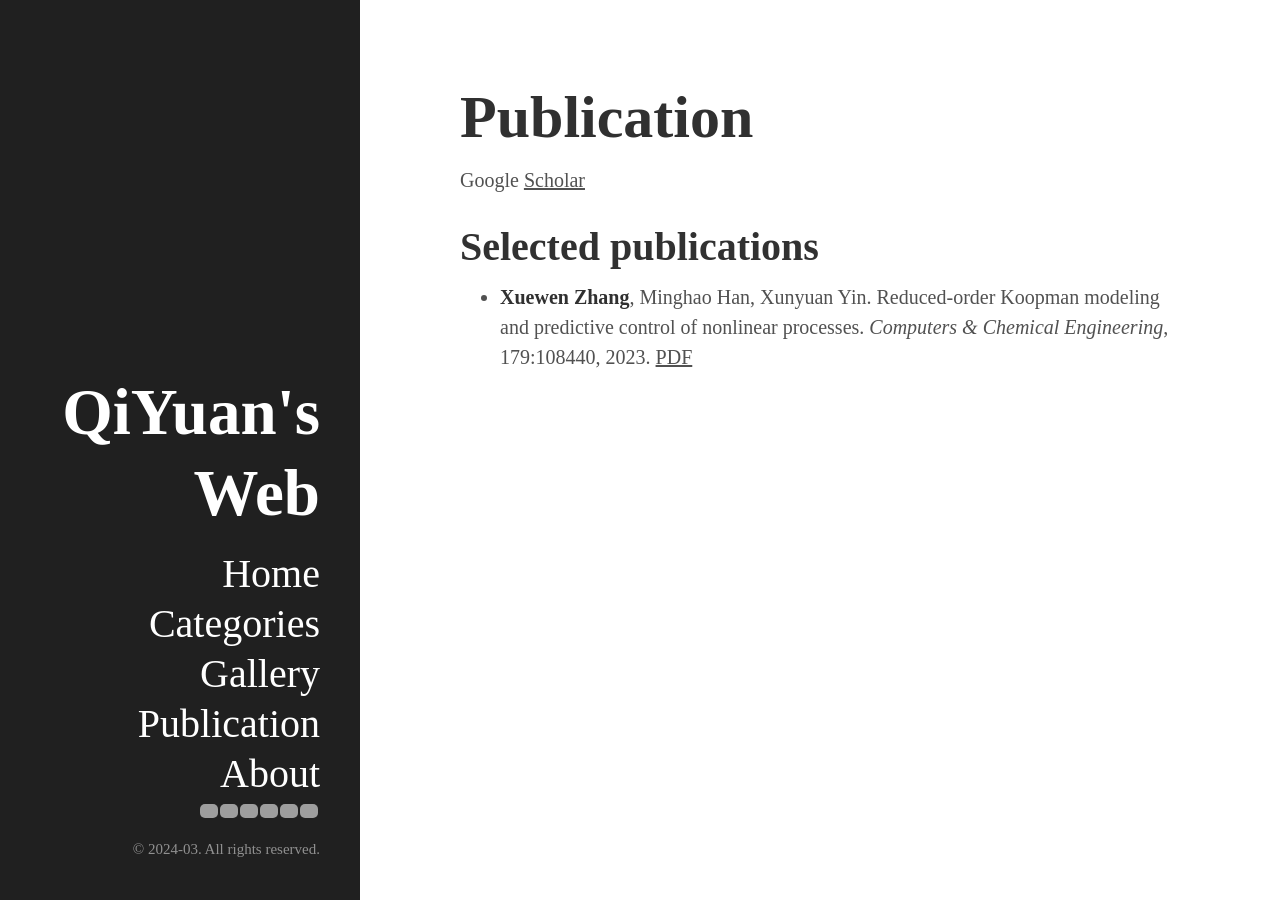
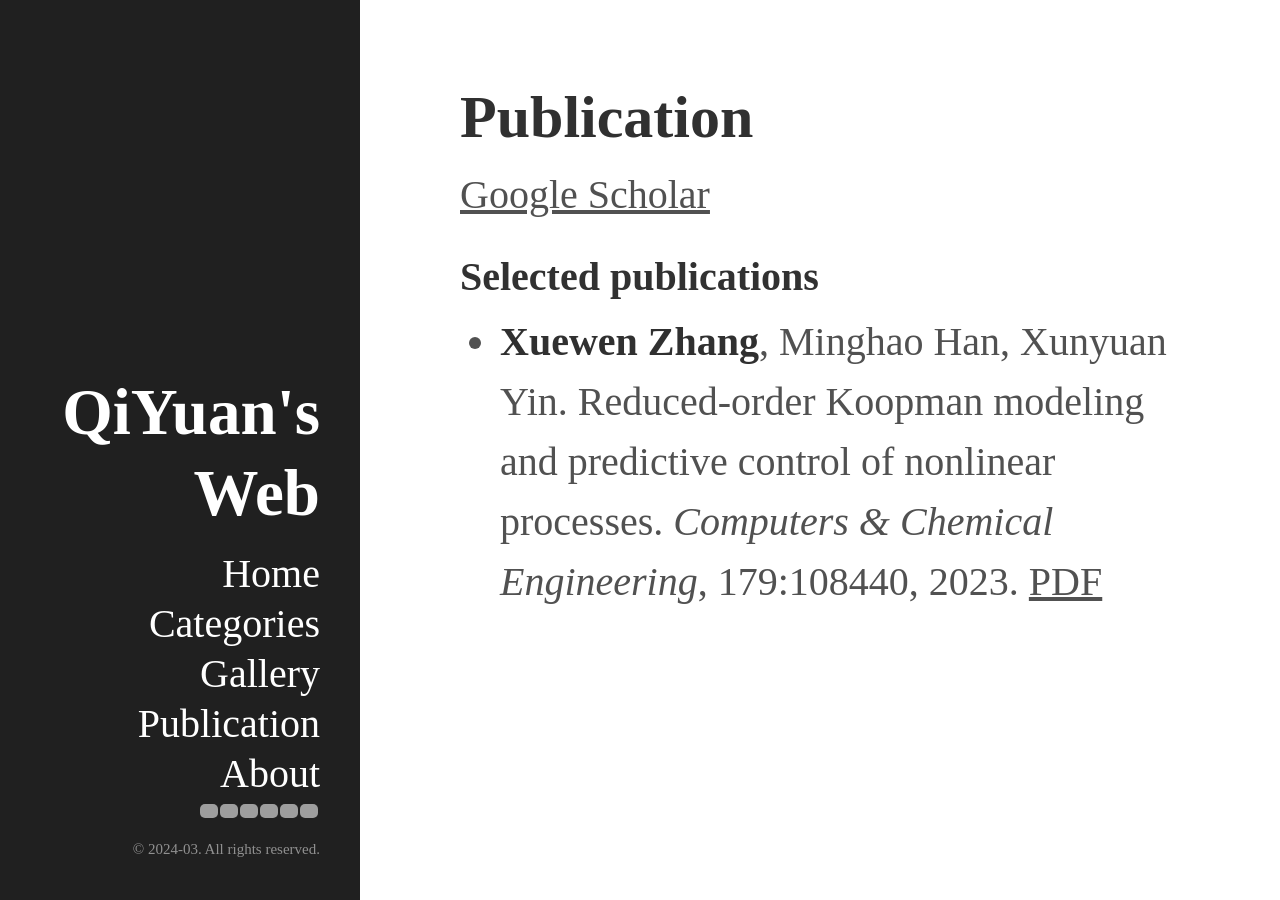
Before and after one commit to Zhang-Xuewen/Zhang-Xuewen.github.io, a Jekyll site: the page built from publication.md, in a window 1280 px wide. Built offline with Jekyll 4.4.1, drawn with Linux system fonts in a browser that asks for light colours; some web fonts are replaced; grey boxes are pictures that could not be loaded.

Commit message:
update home and publication

```diff
--- a/index.html
+++ b/home.html
@@ -2,6 +2,12 @@
 layout: default
 title: Home
 ---
+<style>
+body {font-family: 'East Sea Dokdo', cursive;
+      font-size: 40px;s}
+</style>
+
+
 
 <div align="center">
 <!--
--- a/publication.md
+++ b/publication.md
@@ -3,10 +3,13 @@
 title: Publication
 permalink: /publication/
 ---
-<style> body {font-family: 'East Sea Dokdo', cursive;} </style>
+<style>
+body {font-family: 'East Sea Dokdo', cursive;
+      font-size: 40px;s}
+</style>
 
 
-Google [Scholar](https://scholar.google.com/citations?user=VDS2k4oAAAAJ&hl=en&oi=ao)
+[Google Scholar](https://scholar.google.com/citations?user=VDS2k4oAAAAJ&hl=en&oi=ao)
 
 
 <h1> Selected publications </h1>
```
